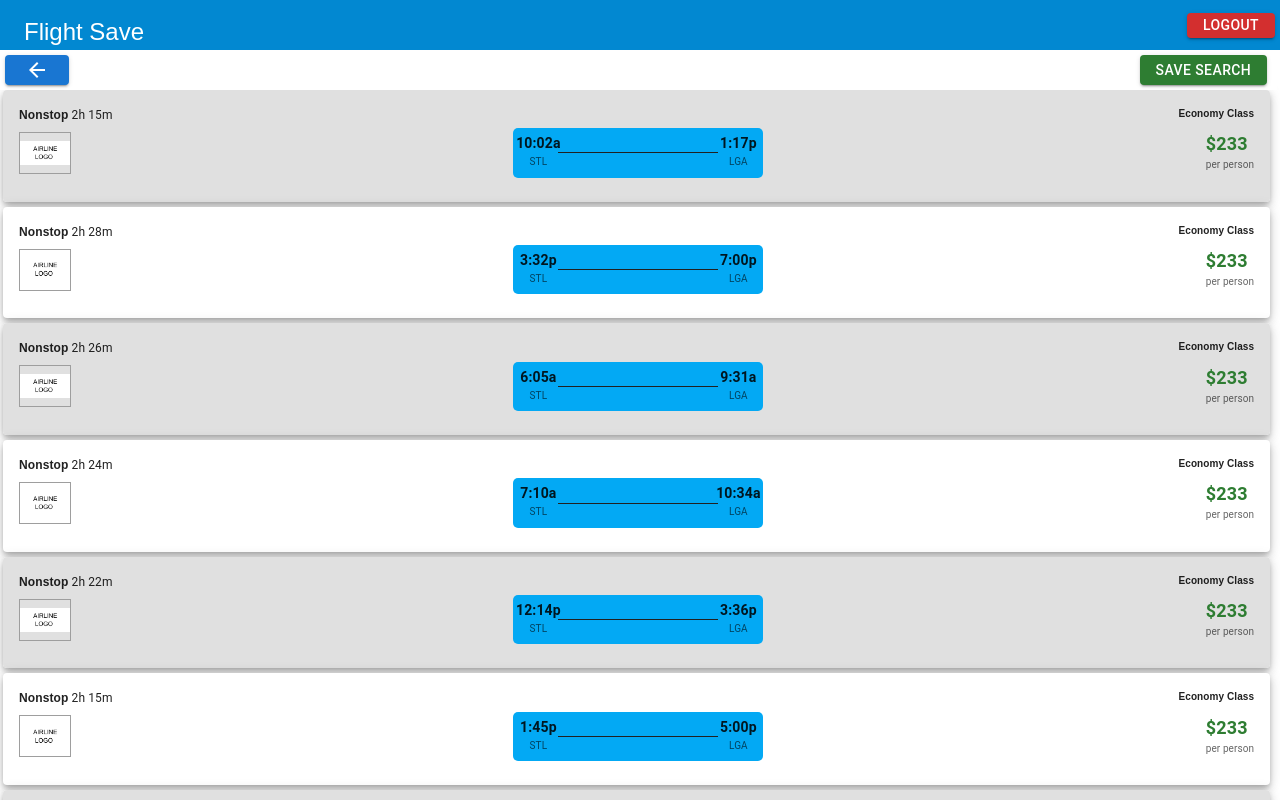
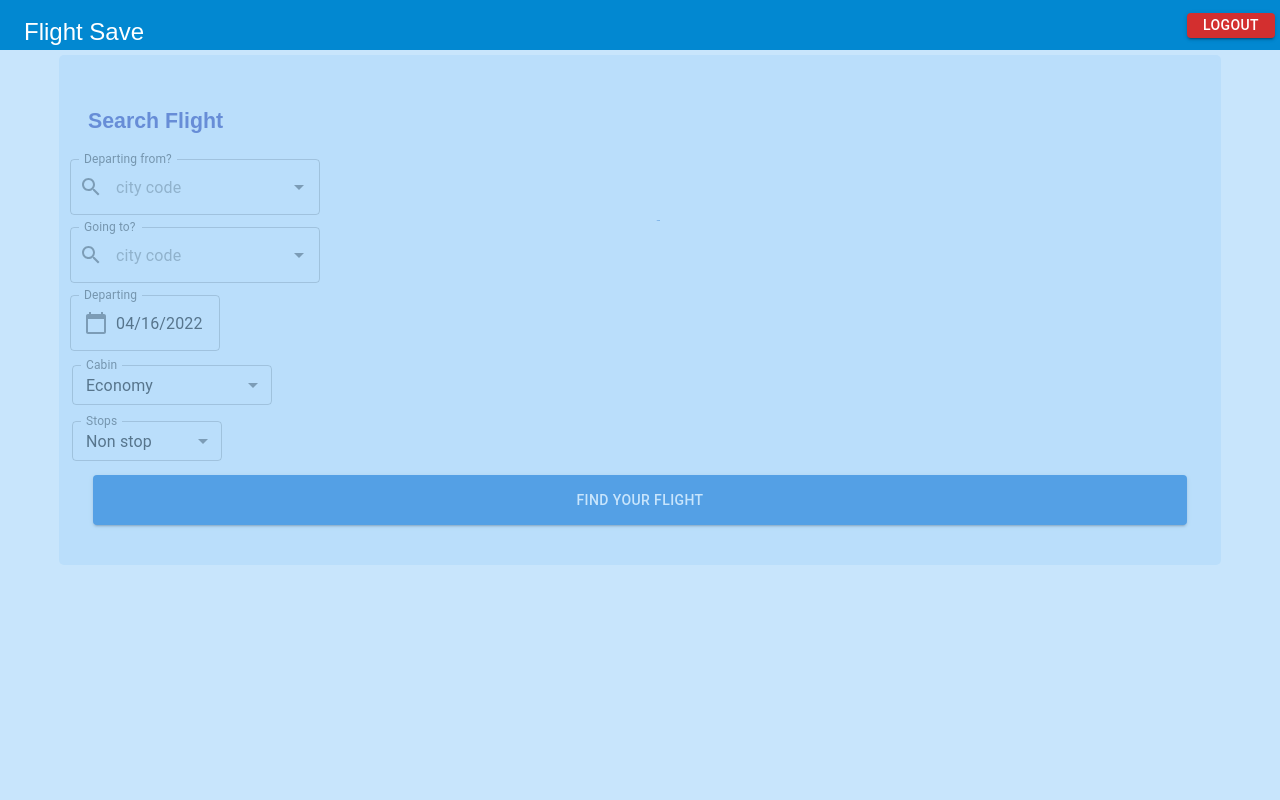
Before and after one commit to dagmawig/flight-save-client, a React (Create React App) app: page / in a window 1280 px wide. Both pictures are taken after a click on the button "FIND YOUR FLIGHT". Shown: the top 800 px of the page. Built offline with nearby package versions, Linux system fonts and the light colour scheme.

Commit message:
added page loading indicator component

```diff
--- a/src/App.tsx
+++ b/src/App.tsx
@@ -2,11 +2,13 @@ import React from 'react';
 import './App.css';
 import Header from './components/Header'
 import Home from './components/Home';
+import Loading from './components/Loading';
 
 function App() {
   return (
     <div className="App">
       <Header/>
+      <Loading/>
       <Home/>
     </div>
   );
--- /dev/null
+++ b/src/components/Loading.tsx
@@ -0,0 +1,12 @@
+import { Box, CircularProgress } from "@mui/material";
+import { useAppDispatch, useAppSelector} from './hooks'
+
+export default function Loading() {
+    const loading = useAppSelector(state=>state.flight.loading);
+
+    return (
+        <Box sx={{display: loading? "flex" : "none", position: "fixed", left: 0, top: "50px", width: "100%", height: "100%", padding: 0, backgroundColor: "#90caf9", zIndex: 1052, paddingTop: "150px", justifyContent: "center", opacity: .5}}>
+            <CircularProgress color="primary" sx={{}} />
+        </Box>
+    )
+}
--- a/src/components/SearchBox.tsx
+++ b/src/components/SearchBox.tsx
@@ -18,7 +18,7 @@ import CalendarTodayIcon from '@mui/icons-material/CalendarToday';
 import fData from './data.json';
 import cityCode from './city.json';
 import { useAppDispatch, useAppSelector } from './hooks'
-import { setCabin, setStops, setDepCity, setArrCity, setDepDate, changeView } from './flightSlice'
+import { setCabin, setStops, setDepCity, setArrCity, setDepDate, changeView, changeLoading } from './flightSlice'
 
 
 interface IProps {
@@ -169,8 +169,12 @@ const SearchBox = () => {
     };
 
     const handleSearch = () => {
+        dispatch(changeLoading(true))
+        setTimeout(()=> {
+            dispatch(changeLoading(false));
+            dispatch(changeView(true));
+        }, 5000)
 
-        dispatch(changeView(true));
     }
 
     return (
--- a/src/components/flightSlice.ts
+++ b/src/components/flightSlice.ts
@@ -9,7 +9,8 @@ interface UserData {
         cabinClass: string,
         stops: string,
     },
-    resultView: boolean
+    resultView: boolean,
+    loading: boolean
 }
 
 interface CabinClass {
@@ -24,7 +25,8 @@ const initialState: UserData = {
         cabinClass: 'ECO',
         stops: '0'
     },
-    resultView: false
+    resultView: false,
+    loading: false
 }
 
 export const flightSlice = createSlice({
@@ -48,11 +50,14 @@ export const flightSlice = createSlice({
         },
         changeView: (state, action: PayloadAction<boolean>) => {
             state.resultView = action.payload
+        },
+        changeLoading: (state, action: PayloadAction<boolean>) => {
+            state.loading = action.payload
         }
     }
 })
 
 
-export const { setCabin, setStops, setDepCity, setArrCity, setDepDate, changeView } = flightSlice.actions
+export const { setCabin, setStops, setDepCity, setArrCity, setDepDate, changeView, changeLoading } = flightSlice.actions
 
 export default flightSlice.reducer
```
